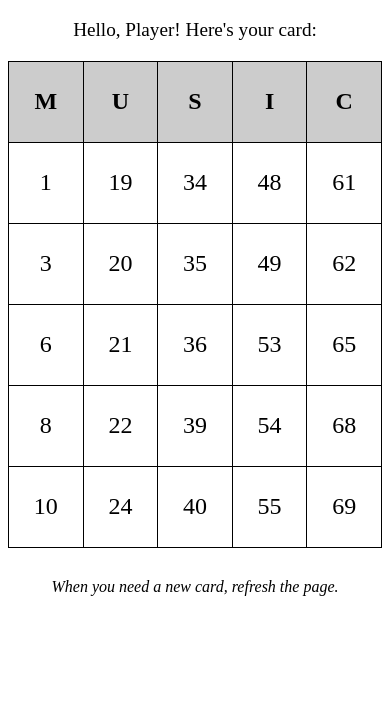
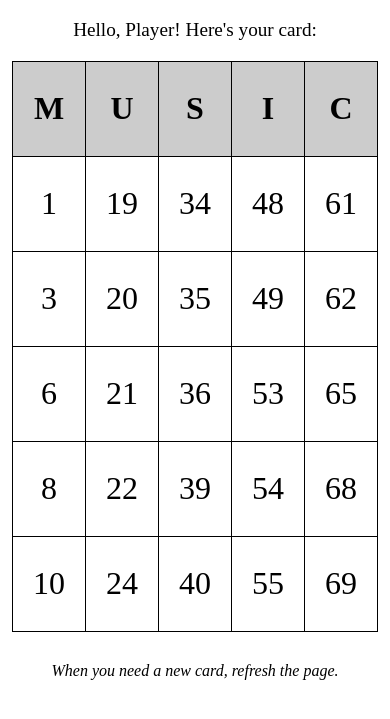
Before and after one commit to TaliaSynclair/MusicBingo, a plain HTML site: page card.html in a window 390 px wide. Shown: the part 61-780 px from the top of the page. Drawn offline with Linux system fonts and the light colour scheme.

Commit message:
Update card.html
update for phones

```diff
--- a/card.html
+++ b/card.html
@@ -9,14 +9,18 @@
   border-collapse: collapse;
   margin: 20px auto;
   text-align: center;
+  max-width: 100%;       /* Make table fit screen width */
+  width: 320px;          /* Set a fixed width good for phones */
 }
+
 th, td {
   border: 1px solid black;
-      padding: 10px 15px;
-      font-size: 1.5em;
-      width: 60px;
-      height: 60px;
+  padding: 15px 20px;    /* Bigger padding for easier tapping */
+  font-size: 2em;        /* Larger font size */
+  width: 64px;           /* Bigger cell width */
+  height: 64px;          /* Bigger cell height */
 }
+
     th {
       background-color: #ccc;
     }
```
Lines whose indentation alone changed are shown as unchanged.
